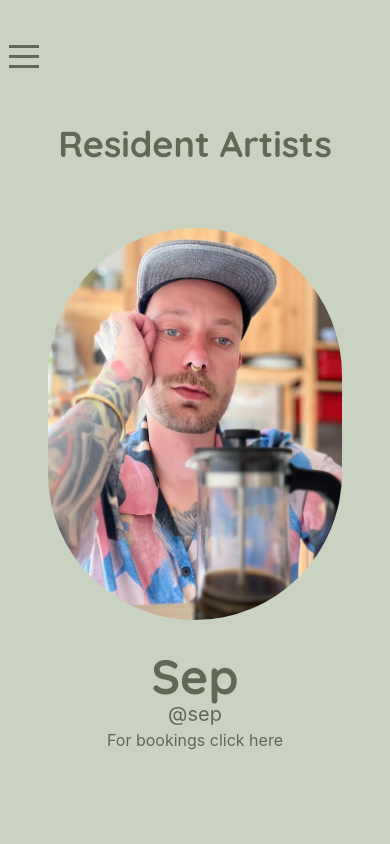
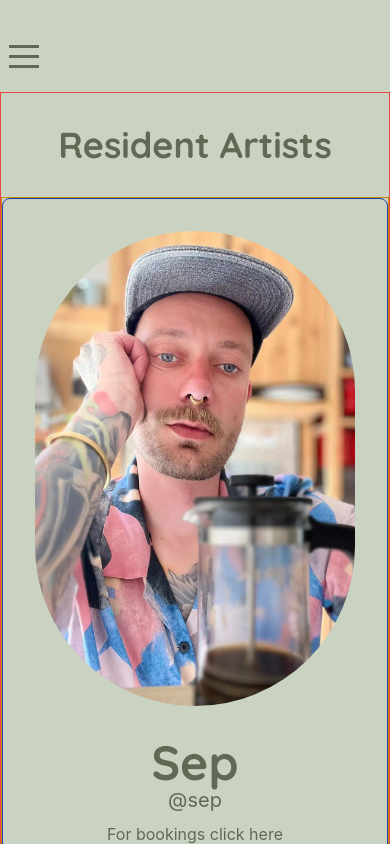
Before and after one commit to Cmbs86/Thorns-and-Spines-page, a React (Vite) app in the folder thorns-n-spines-project/: page /artists in a window 390 px wide. Shown: the top 844 px of the page. Built offline with nearby package versions, Linux system fonts and the light colour scheme.

Commit message:
fix card size && media queries

```diff
--- a/thorns-n-spines-project/src/components/ArtistCard.jsx
+++ b/thorns-n-spines-project/src/components/ArtistCard.jsx
@@ -1,19 +1,26 @@
-import React from 'react'
+import React from "react";
 
-const ArtistCard = ({img, name, socialMedia, booking}) => {
+const ArtistCard = ({ img, name, socialMedia, booking }) => {
   return (
+    // fix media queries.
+    <>
 
-    // fix media queries.
-   <>
-    <div className="p-8 rounded-lg text-center">
-            <img src={img} alt="" className="rounded-full w-[475px] lg:h-[475px] md:w-64 md:h-64 lg:w-[475px] lg:h-[475px] object-cover mx-auto"  />
-            <h3 className="mt-8 text-5xl font-bold font-sans text-tns-ebony">{name}</h3>
-            <p className="text-xl text-tns-ebony">{socialMedia}</p>
-            <a href={booking} className="mt-2 text-tns-ebony ">For bookings click here</a>
-          </div>
+      <div className="flex flex-col items-center justify-center p-8 rounded-lg text-center border border-blue-800">
+        <img
+          src={img}
+          alt=""
+          className="rounded-full w-[475px] h-[475px]  object-cover mx-auto"
+        />
+        <h3 className="mt-8 text-5xl font-bold font-sans text-tns-ebony">
+          {name}
+        </h3>
+        <p className="text-xl text-tns-ebony">{socialMedia}</p>
+        <a href={booking} className="mt-2 text-tns-ebony ">
+          For bookings click here
+        </a>
+      </div>
+    </>
+  );
+};
 
-   </>
-  )
-}
-
-export default ArtistCard
+export default ArtistCard;
--- a/thorns-n-spines-project/src/pages/Artists.jsx
+++ b/thorns-n-spines-project/src/pages/Artists.jsx
@@ -8,7 +8,8 @@ import ArtistCard from "../components/ArtistCard.jsx";
 const Artists = () => {
   return (
     <>
-      <div className=" min-h-screen fle flex-col items-center justify-center">
+
+      <main className="min-h-screen w-full border border-red-500 flex flex-col items-center justify-center">
         {/* Text section */}
         <div className="text-center my-8">
           <h1 className="text-4xl lg:text-6xl font-bold text-tns-ebony font-sans ">
@@ -17,7 +18,7 @@ const Artists = () => {
         </div>
 
         {/* Wrapper for cards */}
-        <div className="max-w-[1600px] w-full mx-auto px-4 grid grid-cols-1 md:grid-cols-2 lg:grid-cols-2 gap-8">
+        <div className="max-w-[1600px] border border-yellow-600  mx-auto flex flex-col md:flex-row flex-wrap justify-around gap-y-10  ">
 
 
 
@@ -48,7 +49,7 @@ const Artists = () => {
             booking={"Link here"}
           />
         </div>
-      </div>
+      </main>
     </>
   );
 };
```
